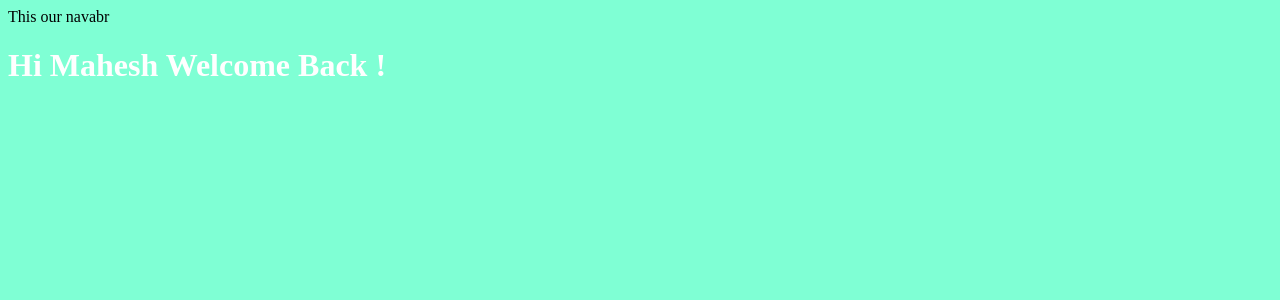
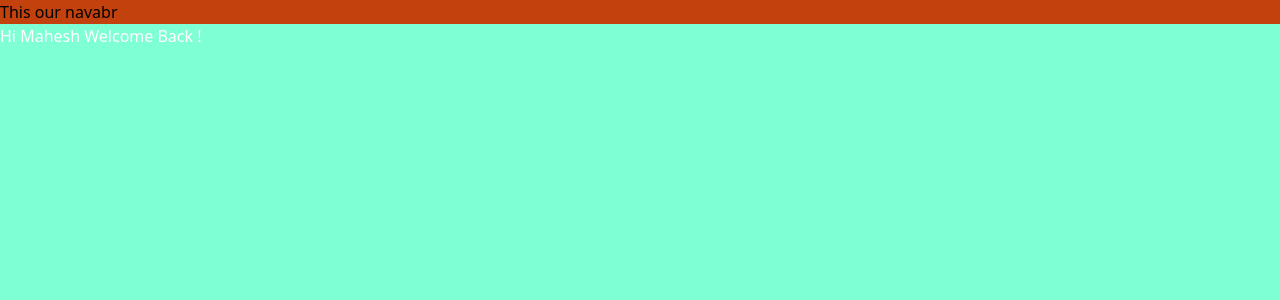
Before and after one commit to mahesh-sketch/Django-Series, a Django app: page / in a window 1280 px wide. Shown: the top 300 px of the page. Run offline with Django 5.2, Linux system fonts and the light colour scheme; some libraries are stand-ins or nearby versions.

Commit message:
Layout html for all

```diff
--- a/Djangoseries/templates/layout.html
+++ b/Djangoseries/templates/layout.html
@@ -1,4 +1,5 @@
 {% load static %}
+{% load static tailwind_tags %}
 
 <!DOCTYPE html>
 <html lang="en">
@@ -11,9 +12,10 @@
         {% endblock %}
     </title>
     <link rel="stylesheet" href="{% static 'style.css' %}"">
+    {% tailwind_css %}
 </head>
 <body>
-    <nav>This our navabr</nav>
+    <nav class="bg-orange-700">This our navabr</nav>
     {% block content %}{% endblock %}
 </body>
 </html>
```
